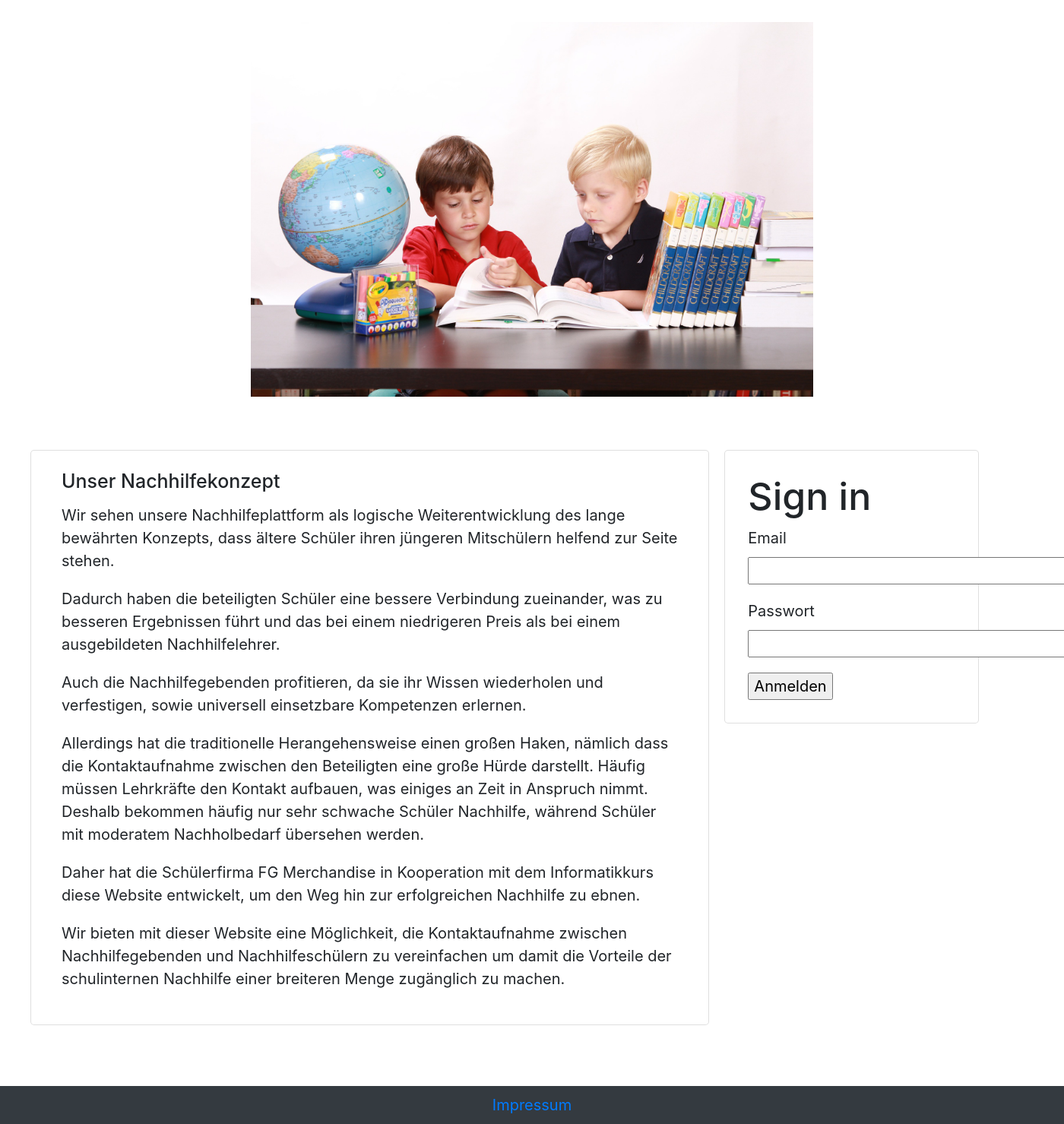
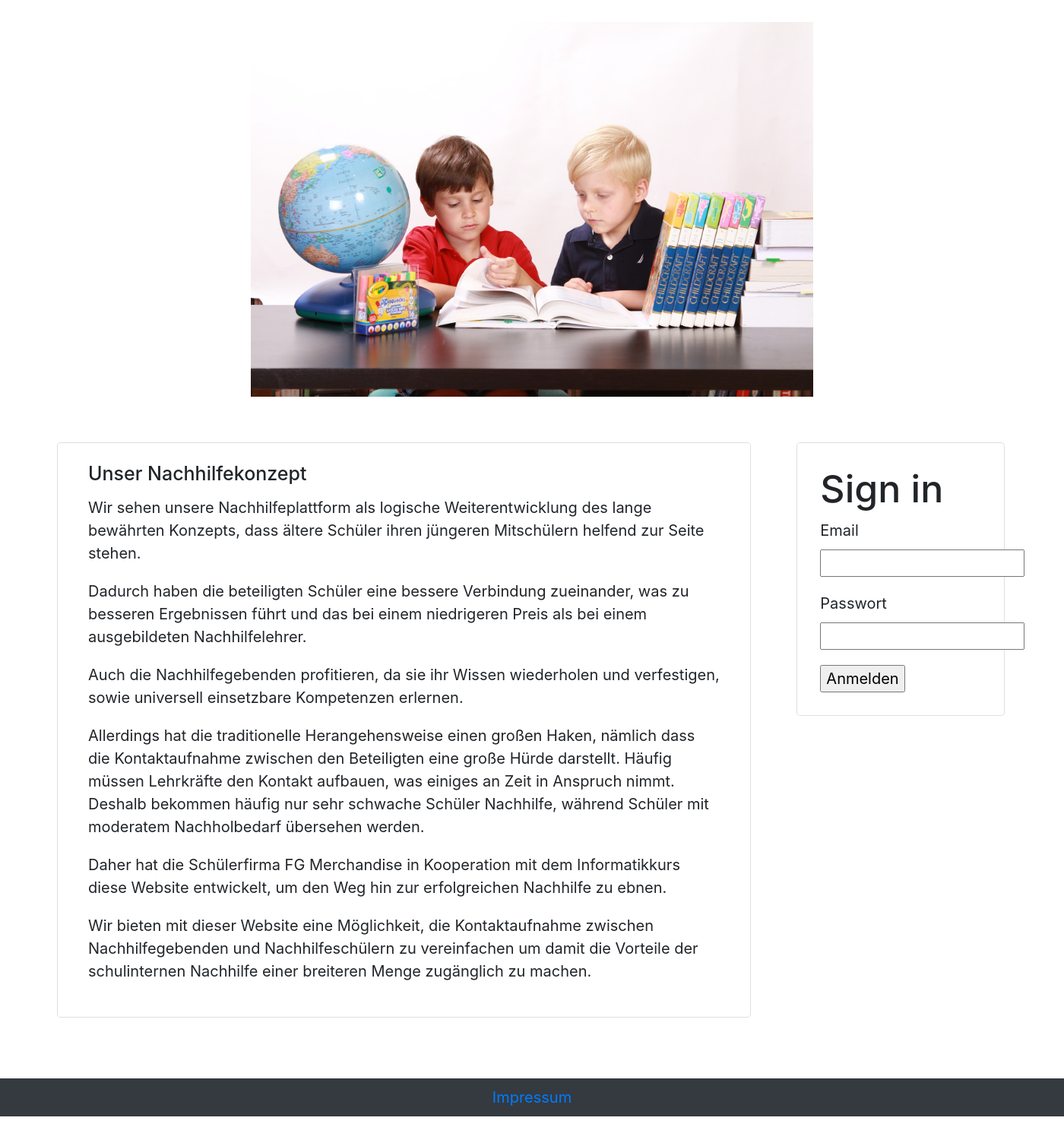
Before and after one commit to codingHahn/FlaskStudentApp, a Flask app: page / in a window 1400 px wide; the page is wider, and only the part inside the window is pictured. Shown: the part 192-1671 px from the top of that part at 76% size. Run offline with Flask 2, Linux system fonts and the light colour scheme; some libraries are stand-ins or nearby versions.

Commit message:
restyle index-page and fix style errors

```diff
--- a/app/templates/home.html
+++ b/app/templates/home.html
@@ -1,14 +1,14 @@
 {% extends 'layout.html' %}
 
 {% block body %}
-<div class="container-fluid">
+<div style="max-width: 100%;">
 <h1 class="text-center">Schüler helfen Schülern</h1>
 <!--<img src="/static/pic/kids-learn.jpg" class="img-fluid" alt="Responsive image">-->
 <div class="row">
   <img class="card-img-top mx-auto p-4" style="width: 40rem;" src="/static/pic/kids-learn.jpg/" alt="You should see two learning kids">
 </div>
 <div class="row p-4">
-<div class="card mb-3 col-8 m-2" style="width: 45rem">
+<div class="card mb-3 col-8 ml-5" style="max-width: 80%">
   <div class="card-body">
     <h5 class="card-title">Unser Nachhilfekonzept</h5>
     <p class="card-text">Wir sehen unsere Nachhilfeplattform als logische Weiterentwicklung des lange bewährten Konzepts, dass ältere Schüler ihren jüngeren Mitschülern helfend zur Seite stehen. </p>
@@ -23,20 +23,20 @@
 
 {% if current_user.is_anonymous %}
 
-<div class="card mb-3 p-4 col-3 m-2" style="width: 25rem; height: 18rem;">
+<div class="card mb-3 p-4 col-3 ml-5" style="max-width: 20%; height: 18rem;">
     <h1>Sign in</h1>
     <form action="" method="post" novalidate>
     {{form.hidden_tag()}}
     <p>
       {{form.email.label}} <br>
-      {{form.email(size=32)}}
+      {{form.email(size=16)}}
       {% for error in form.email.errors %}
       <span style="color: red;">[{{ error }}]</span>
       {% endfor %}
     </p>
     <p>
       {{form.password.label}} <br>
-      {{form.password(size=32)}}
+      {{form.password(size=16)}}
       {% for error in form.password.errors %}
       <span style="color: red;">[{{ error }}]</span>
       {% endfor %}
@@ -50,3 +50,9 @@
 </div>
 </div>
 {% endblock %}
+
+html,
+body {
+  height: 98.5%;
+
+}
--- a/app/templates/layout.html
+++ b/app/templates/layout.html
@@ -37,5 +37,6 @@
 <style>
 html {
 	font-size: 1.25rem;
+	height: 100%;
 }
 </style>
```
